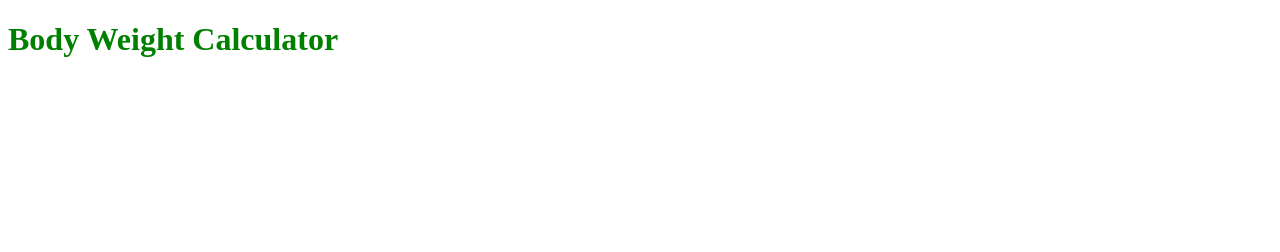
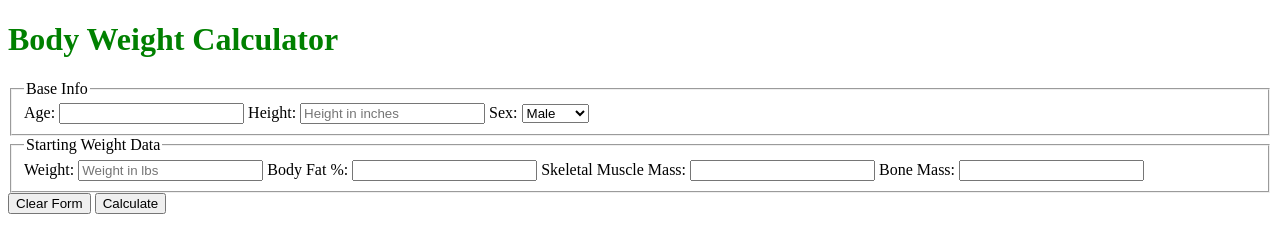
Before and after one commit to dl2574/weightCalculator, a plain HTML site: page index.html in a window 1280 px wide. Drawn offline with Linux system fonts and the light colour scheme.

Commit message:
Add form with initial data.

```diff
--- a/index.html
+++ b/index.html
@@ -9,6 +9,67 @@
 <body>
     <h1>Body Weight Calculator</h1>
 
+    <form action="" method="get" id="mainForm">
+        <fieldset>
+            <legend>Base Info</legend>
+
+            <!-- Age -->
+             <div class="input_group">
+                <label for="age">Age: </label>
+                <input type="text" id="age" name="age">
+            </div>
+
+            <!-- Height -->
+             <div class="input_group">
+                <label for="height">Height: </label>
+                <input type="text" id="height" name="height" placeholder="Height in inches">
+            </div>
+
+            <!-- Sex -->
+             <div class="input_group">
+                <label for="sex">Sex: </label>
+                <select name="sex" id="sex">
+                    <option value="male">Male</option>
+                    <option value="female">Female</option>
+                </select>
+            </div>
+        </fieldset>
+
+        <fieldset>
+            <legend>Starting Weight Data</legend>
+
+            <!-- Weight -->
+            <div class="input_group">
+                <label for="weight">Weight: </label>
+                <input type="text" id="weight" placeholder="Weight in lbs">
+            </div>
+
+            <!-- Body Fat Percentage -->
+            <div class="input_group">
+                <label for="bodyfat">Body Fat %: </label>
+                <input type="text" id="bodyfat">
+            </div>
+
+             <!-- Skeletal muscle Mass -->
+            <div class="input_group">
+                <label for="muscleMass">Skeletal Muscle Mass: </label>
+                <input type="text" id="muscleMass">
+            </div>
+
+              <!-- Bone Mass -->
+            <div class="input_group">
+                <label for="boneMass">Bone Mass: </label>
+                <input type="text" id="boneMass">
+            </div>
+        </fieldset>
+
+        <div>
+            <button onclick="clearForm()">Clear Form</button>
+            <button onclick="calculate()">Calculate</button>
+        </div>
+    </form>
+
+
     <script src="main.js"></script>
 </body>
 </html>
--- a/main.js
+++ b/main.js
@@ -0,0 +1,9 @@
+
+function clearForm() {
+    const form = document.getElementById('mainForm');
+    form.reset()
+}
+
+function calculate() {
+
+}
--- a/styles.css
+++ b/styles.css
@@ -1,3 +1,7 @@
 h1 {
     color: green;
 }
+
+.input_group {
+    display: inline;
+}
```
